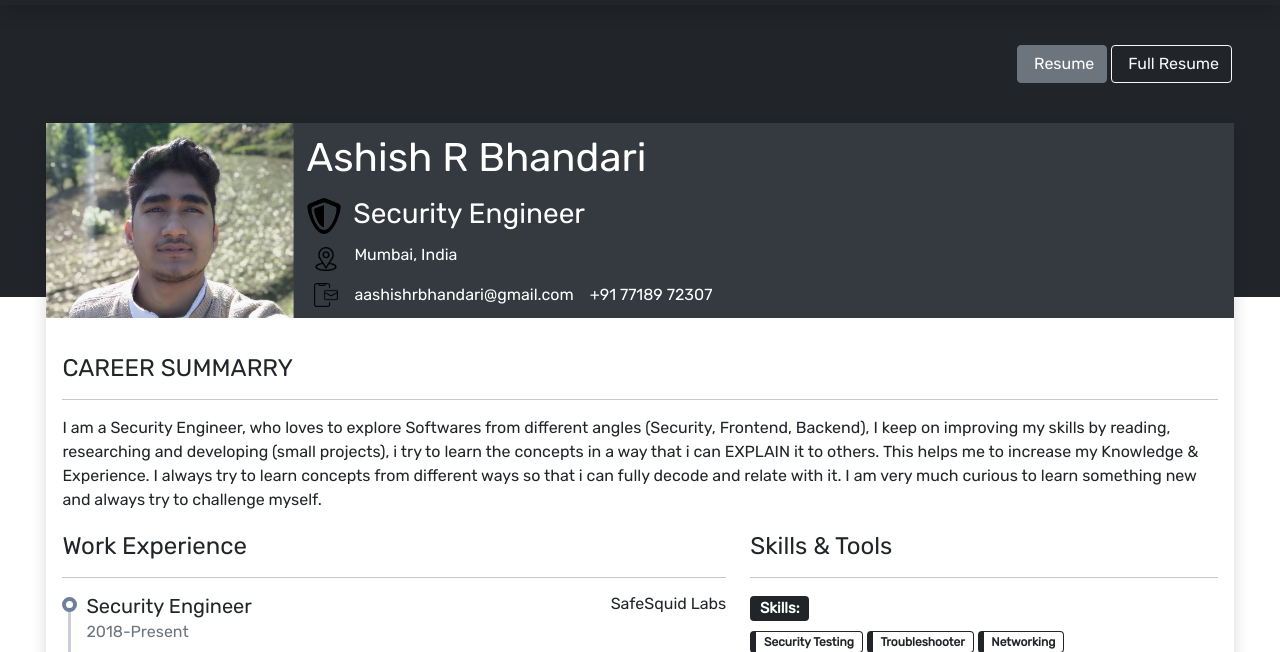
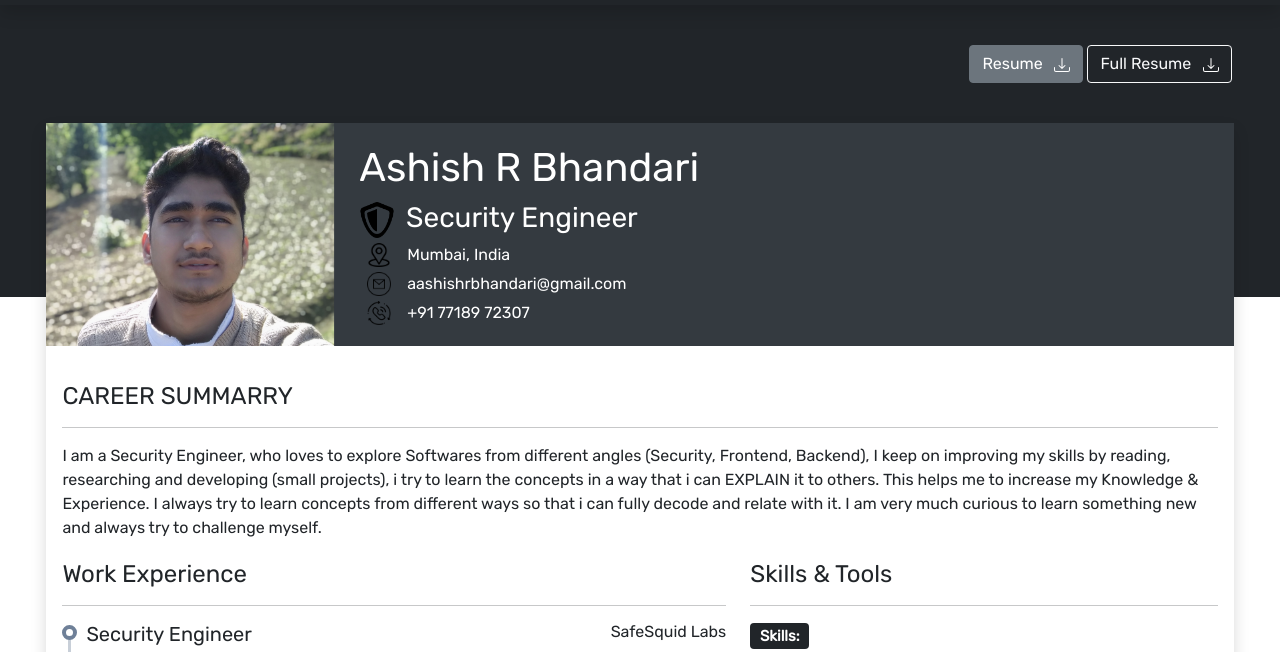
Before and after one commit to aashishrbhandari/aashishrbhandari.github.io, a plain HTML site: page resume.html in a window 1280 px wide. Shown: the part 73-725 px from the top of the page. Drawn offline with nearby package versions, Linux system fonts and the light colour scheme.

Commit message:
Few changes

```diff
--- a/css/index.css
+++ b/css/index.css
@@ -205,8 +205,10 @@ main {
 
 .resume-profile-img {
     object-fit: cover;
+    /*
     max-height: 280px;
     max-width: 260px;
+    */
     transform: scale(1.2) translate(-32px, 16px);
     overflow: hidden;
 }
@@ -340,6 +342,11 @@ main {
         height: 125px!important;
         border-radius: 50%;
     }
+
+    .resume-header-desc {
+        padding-left: 20px;
+        min-height: 260px;
+    }
 }
 
 /******* ****/
--- a/resume-card.html
+++ b/resume-card.html
@@ -3,47 +3,35 @@
     <!-- Resume Header -->
     <div class="resume-header" style="background-color: #343a40;">
 
-        <div class="d-flex g-0">
+        <div class="card bg-transparent shadow-none">
 
-            <div class="overflow-hidden">
-                <img class="resume-profile-img" src="images/profile.jpg" width=100% height=100% alt="Profile Image">
+            <div class="row g-0">
+                <div class="col-md-3">
+                    <div class="resume-header-img overflow-hidden" style="margin: auto;">
+                        <img src="images/profile.jpg" class="img-fluid rounded-start resume-profile-img" alt="...">
                     </div>
-
-            <div class="">
-
-                <div class="resume-title text-white d-flex flex-column justify-content-evenly h-100">
+                </div>
+                <div class="col-md-7">
+                    <div class="resume-header-desc card-body text-white d-flex flex-column justify-content-evenly h-100">
                         <h1 class="card-title">Ashish R Bhandari</h1>
-                    <h3 class="card-subtitle text-white">
+                        <h3 class="card-subtitle">
                             <img src="images/others/sec_shield.png" width="36" height="36" alt="Security" style="margin-right: 4px;">
                             Security Engineer
                         </h3>
                         <div class="d-flex gap-2 align-items-center">
                             <img src="images/others/loc.png" width="24" height="24" alt="Location" style="margin-right: 8px;margin-left: 8px;">
-                        <h6>Mumbai, India</h6>
+                            Mumbai, India
                         </div>
                         <div class="d-flex gap-2 align-items-center">
-                        <img src="images/others/email-phone.png" width="24" height="24" alt="Location" style="margin-right: 8px;margin-left: 8px;">
-                        <div>
-                            <a class="text-white text-decoration-none send-me-mail" href='mailto:aashishrbhandari@gmail.com'>aashishrbhandari@gmail.com</button>
+                            <img src="images/others/email-r.png" width="24" height="24" alt="Location" style="margin-right: 8px;margin-left: 8px;">
+                            <a class="text-white text-decoration-none send-me-mail" href='mailto:aashishrbhandari@gmail.com'>aashishrbhandari@gmail.com</a>
                         </div>
-                        <div>
+                        <div class="d-flex gap-2 align-items-center">
+                            <img src="images/others/phone-r.png" width="24" height="24" alt="Location" style="margin-right: 8px;margin-left: 8px;">
                             <a class="text-white text-decoration-none send-me-mail" href='tel:+917718972307'>+91 77189 72307</a>
                         </div>
                     </div>
-                    <!--
-                    <div class="d-flex gap-2 align-items-center">
-                        <img src="images/others/email-phone.png" width="24" height="24" alt="Location" style="margin-right: 8px;margin-left: 8px;">
-                        <div>
-                            <button class="btn btn-sm btn-outline-light send-me-mail" onclick="location.href='mail'+'to:aashishrbhandari'+'@'+'gma'+ 'il'+'.'+'com';">Email Me</button>
                 </div>
-                        <div>
-                            <button class="btn btn-sm btn-light call-me" onclick="location.href='te'+'l:'+'+9'+'1'+'8'+'8'+'7'+'9'+'0'+'8'+'5'+'0'+'7'+'6';">Call Me</button>
-                        </div>
-                    </div>
-                    -->
-                </div>
-
-
             </div>
 
         </div>
--- a/resume.html
+++ b/resume.html
@@ -40,13 +40,13 @@
                             <div class="" style="position: absolute; top: 0px; right: 0px;">
 
                                 <a href="./data/Ashish_R_Bhandari_Resume.pdf" target="_blank" class="btn btn-secondary btn-float-color">
-                                    <img src="./imgs/svg/download1.svg" alt="">
-                                    Resume
+                                    Resume &nbsp;
+                                    <img src="/images/svg/download_white1.svg" alt="">
                                 </a>
 
                                 <a href="./data/Ashish_R_Bhandari_Resume_Full.pdf" target="_blank" class="btn btn-outline-light">
-                                    <img src="./imgs/svg/download_white1.svg" alt="">
-                                    Full Resume
+                                    Full Resume &nbsp;
+                                    <img src="/images/svg/download_white1.svg" alt="">
                                 </a>
 
                             </div>
```
Also changed, not shown: images/others/email-r.png (added), images/others/phone-r.png (added). Lines whose indentation alone changed are shown as unchanged.
